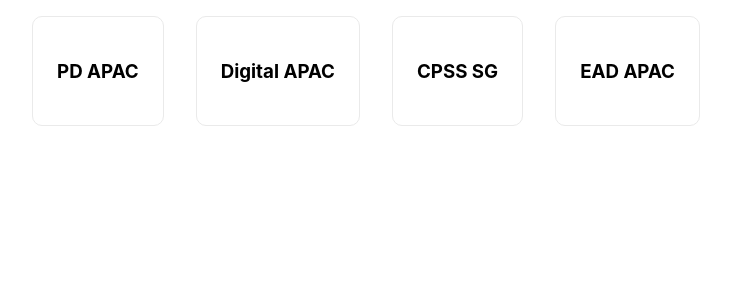
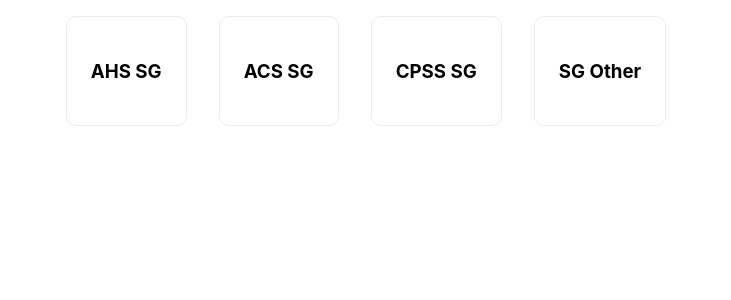
Before and after one commit to wku-dormakaba/attendance-board, a Next.js app: page / in a window 1280 px wide. Shown: the top 300 px of the page, without its empty margins (274-1005 px from the left). Built offline with nearby package versions, Linux system fonts and the light colour scheme.

Commit message:
rename groups

```diff
--- a/pages/cpss-sg.js
+++ b/pages/cpss-sg.js
@@ -8,6 +8,7 @@ function CPSS_SG({ list }) {
 
 export async function getServerSideProps() {
   const locations = await getList(cpss_sg)
+  console.log(locations)
   const list = cpss_sg.map((n, i) => ({ name: n, location: locations[i] }))
   return {
     props: {
--- a/pages/index.js
+++ b/pages/index.js
@@ -14,15 +14,15 @@ export default function Home() {
       >
         <div className={styles.card}>
           <h3 className="title">
-            <Link href="/pd-apac">
-              <a>PD APAC</a>
+            <Link href="/ahs-sg">
+              <a>AHS SG</a>
             </Link>
           </h3>
         </div>
         <div className={styles.card}>
           <h3 className="title">
-            <Link href="/digital-apac">
-              <a>Digital APAC</a>
+            <Link href="/acs-sg">
+              <a>ACS SG</a>
             </Link>
           </h3>
         </div>
@@ -35,8 +35,8 @@ export default function Home() {
         </div>
         <div className={styles.card}>
           <h3 className="title">
-            <Link href="/ead-apac">
-              <a>EAD APAC</a>
+            <Link href="/sg-other">
+              <a>SG Other</a>
             </Link>
           </h3>
         </div>
```
Also changed, not shown: data/list.js (+10 -12 lines), pages/acs-sg.js (added, +18 -0 lines), pages/ahs-sg.js (added, +19 -0 lines), pages/digital-apac.js (deleted, +0 -19 lines), pages/ead-apac.js (deleted, +0 -19 lines), pages/pd-apac.js (deleted, +0 -18 lines), pages/sg-other.js (added, +19 -0 lines).
